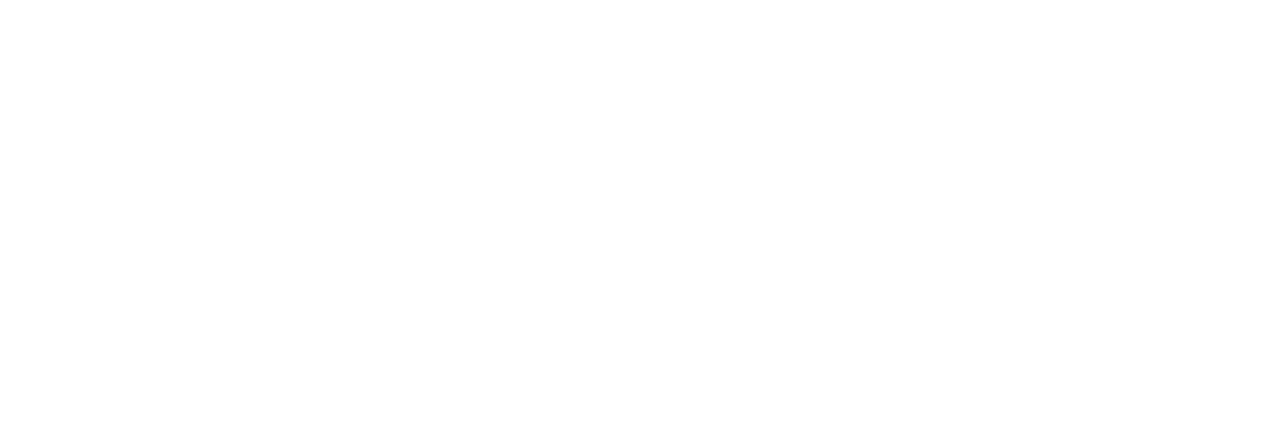
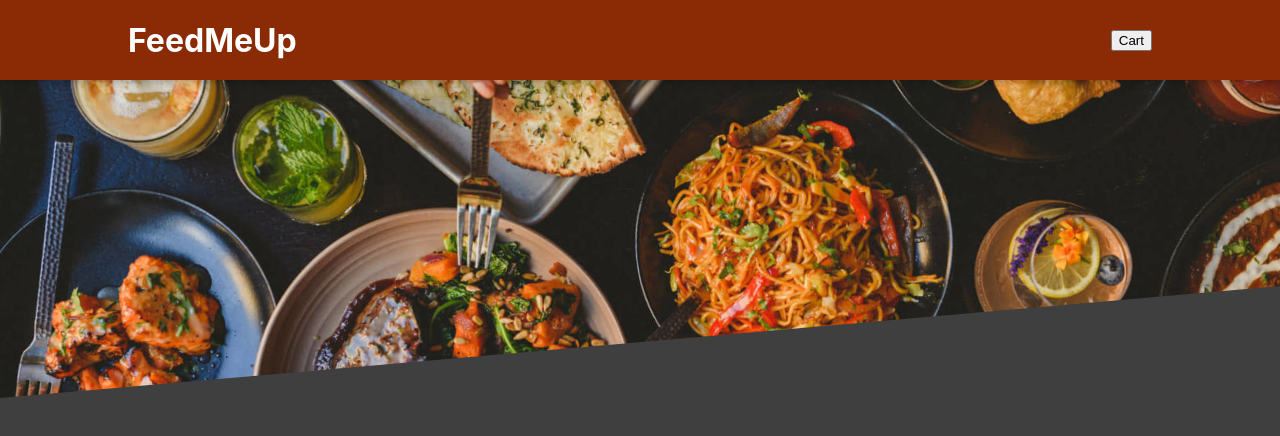
Before and after one commit to TheMankel/FeedMeUp, a React (Create React App) app: page / in a window 1280 px wide. Shown: the top 436 px of the page. Built offline with nearby package versions, Linux system fonts and the light colour scheme.

Commit message:
Added Header component

```diff
--- a/src/App.js
+++ b/src/App.js
@@ -1,5 +1,11 @@
+import Header from './components/Layout/Header';
+
 function App() {
-  return <></>;
+  return (
+    <>
+      <Header />
+    </>
+  );
 }
 
 export default App;
--- /dev/null
+++ b/src/components/Layout/Header.js
@@ -0,0 +1,18 @@
+import mealsImage from '../../assets/meals.jpg';
+import classes from './Header.module.css';
+
+const Header = (props) => {
+  return (
+    <>
+      <header className={classes.header}>
+        <h1>FeedMeUp</h1>
+        <button>Cart</button>
+      </header>
+      <div className={classes['main-image']}>
+        <img src={mealsImage} alt='A table full of delicious food!' />
+      </div>
+    </>
+  );
+};
+
+export default Header;
--- /dev/null
+++ b/src/components/Layout/Header.module.css
@@ -0,0 +1,29 @@
+.header {
+  position: fixed;
+  top: 0;
+  left: 0;
+  width: 100%;
+  height: 5rem;
+  background-color: #8a2b06;
+  color: white;
+  display: flex;
+  justify-content: space-between;
+  align-items: center;
+  padding: 0 10%;
+  box-shadow: 0 2px 8px rgba(0, 0, 0, 0.25);
+  z-index: 10;
+}
+
+.main-image {
+  width: 100%;
+  height: 25rem;
+  z-index: 0;
+  overflow: hidden;
+}
+
+.main-image img {
+  width: 110%;
+  height: 100%;
+  object-fit: cover;
+  transform: rotateZ(-5deg) translateY(-4rem) translateX(-1rem);
+}
--- a/src/index.css
+++ b/src/index.css
@@ -4,6 +4,7 @@
 
 body {
   margin: 0;
+  background-color: #3f3f3f;
   font-family: -apple-system, BlinkMacSystemFont, 'Segoe UI', 'Roboto', 'Oxygen',
     'Ubuntu', 'Cantarell', 'Fira Sans', 'Droid Sans', 'Helvetica Neue',
     sans-serif;
```
Also changed, not shown: src/assets/meals.jpg (added), src/assets/mealsFull.jpg (added).
